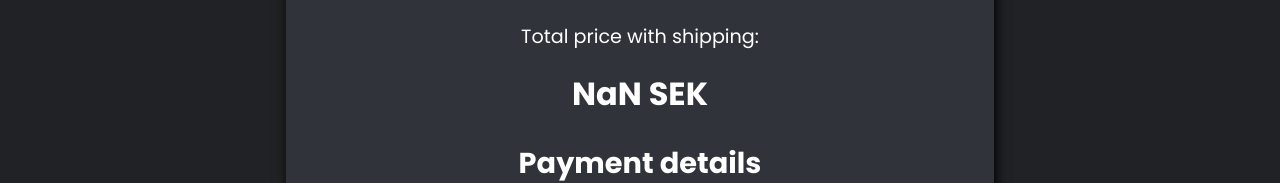
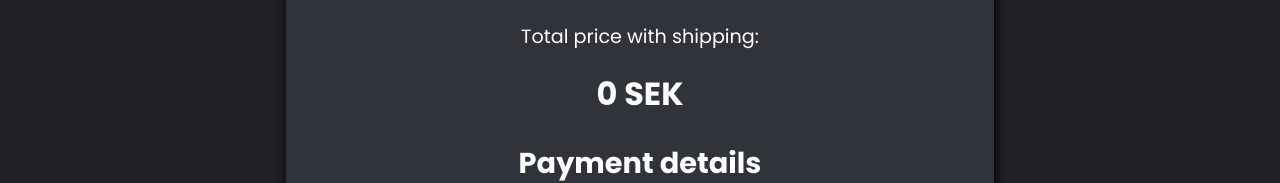
Before and after one commit to liinneea-a/DW-slutprojekt, a React (Create React App) app in the folder client/: page /paymentpage in a window 1280 px wide. Shown: the part 506-689 px from the top of the page. Built offline with nearby package versions, Linux system fonts and the light colour scheme; no server answers.

Commit message:
SelectedShipping not working yet

```diff
--- a/client/src/components/checkoutComponents/DeliveryInfoTable.tsx
+++ b/client/src/components/checkoutComponents/DeliveryInfoTable.tsx
@@ -49,7 +49,7 @@ function DeliveryInfoTable() {
           </tr>
           <tr>
             <td>Delivery</td>
-            <td style={tableDataStyle}>{selectedShipping.shipper}</td>
+            <td style={tableDataStyle}>{selectedShipping!.shipper}</td>
           </tr>
         </tbody>
       </table>
--- a/client/src/components/checkoutComponents/DeliveryInfoTableWithPay.tsx
+++ b/client/src/components/checkoutComponents/DeliveryInfoTableWithPay.tsx
@@ -47,7 +47,7 @@ function DeliveryInfoTable() {
           </tr>
           <tr>
             <td>Delivery</td>
-            <td style={tableDataStyle}>{selectedShipping.shipper}</td>
+            <td style={tableDataStyle}>{selectedShipping!.shipper}</td>
           </tr>
           <tr>
             <td>Payment method</td>
--- a/client/src/components/checkoutComponents/payment/TotalSumWithShipping.tsx
+++ b/client/src/components/checkoutComponents/payment/TotalSumWithShipping.tsx
@@ -6,13 +6,13 @@ function TotalSumWithShipping() {
   const { totalPrice } = useCart();
   const { selectedShipping } = useShipper();
 
-  console.log(selectedShipping.cost);
+
 
   return (
     <div>
       <div style={totalPriceContainer}>
         <p style={totalPriceText}>Total price with shipping:</p>
-        <p style={totalPriceTextTwo}>{ totalPrice + selectedShipping.cost } SEK</p>
+        <p style={totalPriceTextTwo}>{ totalPrice + selectedShipping!.cost } SEK</p>
       </div>
     </div>
   );
--- a/client/src/context/ShipperContext.tsx
+++ b/client/src/context/ShipperContext.tsx
@@ -12,28 +12,20 @@ interface Shipper {
 }
 
 interface ShipperContext {
-  setSelectedShipping: Function;
-  selectedShipping: Shipper | any;
+  setSelectedShipping: React.Dispatch<React.SetStateAction<Shipper>>
+  selectedShipping?: Shipper;
   getAllShippers: () => Promise<any>;
 }
-
-// useEffect(() => {
-//   getAllShippers();
-// })
 
 export const ShipperContext = createContext<ShipperContext>({
   setSelectedShipping: () => void {},
   getAllShippers: async () => void [],
-  selectedShipping: ''
 });
 
 export const ShipperProvider: FC = (props) => {
+  const [selectedShipping, setSelectedShipping] = useState<Shipper>({shipper: "", cost: 0, daysToDelivery: 0});
 
-  const [selectedShipping, setSelectedShipping] = useState<string>('');
 
-  useEffect(() => {
-
-  });
 
   const getAllShippers = async () => {
     try {
```
